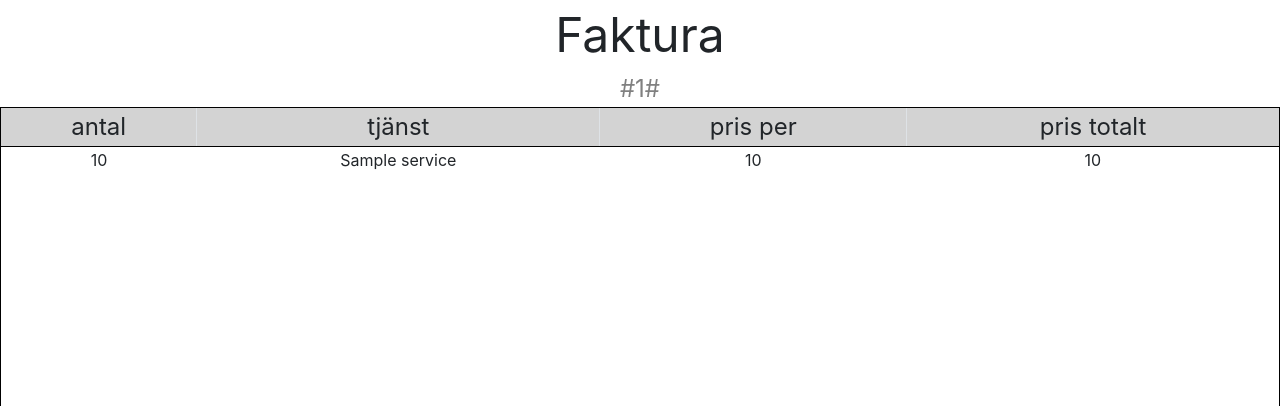
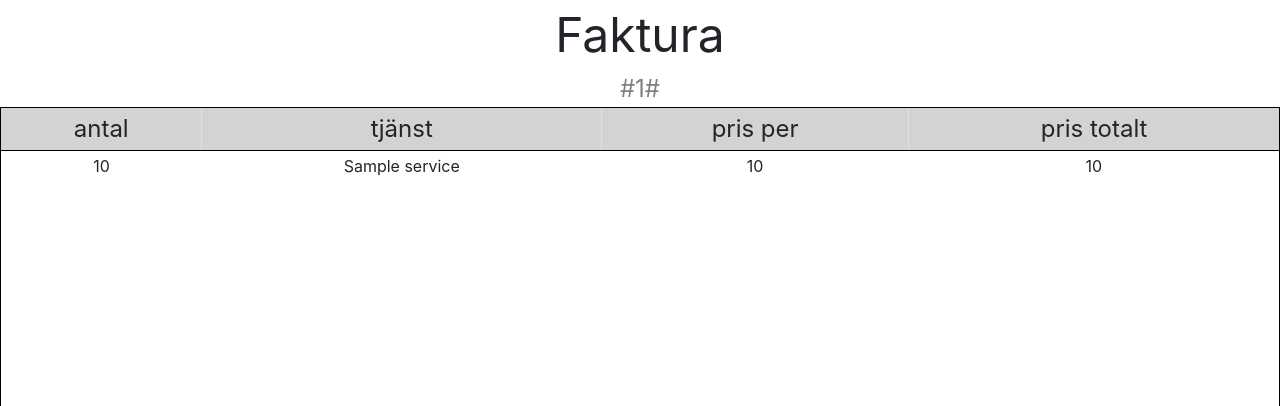
Before and after one commit to ojaoweir/Auto_invoicing, a Python web app: template Auto_invoicing_code_files/program/templates/invoice.html in a window 1280 px wide. Shown: the part 613-1019 px from the top of the page. Run offline with Jinja, Linux system fonts and the light colour scheme; the template is opened without the code that fills it: most values are stand-ins (such as "Sample title", 1, 10 or a date in 2020); grey boxes marked "Sample" are stand-in pictures; some libraries are stand-ins or nearby versions.

Commit message:
will now start on the header

```diff
--- a/Auto_invoicing_code_files/program/templates/invoice.html
+++ b/Auto_invoicing_code_files/program/templates/invoice.html
@@ -111,6 +111,9 @@
   .wide-element {
     min-width: 55%;
   }
+  .row-element {
+    padding: 3px;
+  }
   </style>
   </head>
   <body>
@@ -137,19 +140,19 @@
     <table class="full-size-table table-responsive-md">
       <thead class="services-table-head">
         <tr>
-          <td class="border-right bottom-border">antal</td>
-          <td class="border-right wide-element bottom-border">tjänst</td>
-          <td class="border-right bottom-border">pris per</td>
-          <td class="bottom-border">pris totalt</td>
+          <td class="row-element border-right bottom-border">antal</td>
+          <td class="row-element border-right wide-element bottom-border">tjänst</td>
+          <td class="row-element border-right bottom-border">pris per</td>
+          <td class="row-element bottom-border">pris totalt</td>
         </tr>
       </thead>
       <tbody>
         {% for service in services %}
           <tr>
-            <td>{{ service.amount }}</td>
-            <td class="wide-element">{{ service.service_name }}</td>
-            <td>{{ service.price_per }}</td>
-            <td>{{ service.price_total }}</td>
+            <td class="row-element">{{ service.amount }}</td>
+            <td class="row-element wide-element">{{ service.service_name }}</td>
+            <td class="row-element">{{ service.price_per }}</td>
+            <td class="row-element">{{ service.price_total }}</td>
           </tr>
         {% endfor %}
       </tbody>
```
Also changed, not shown: Auto_invoicing_code_files/app.db.
